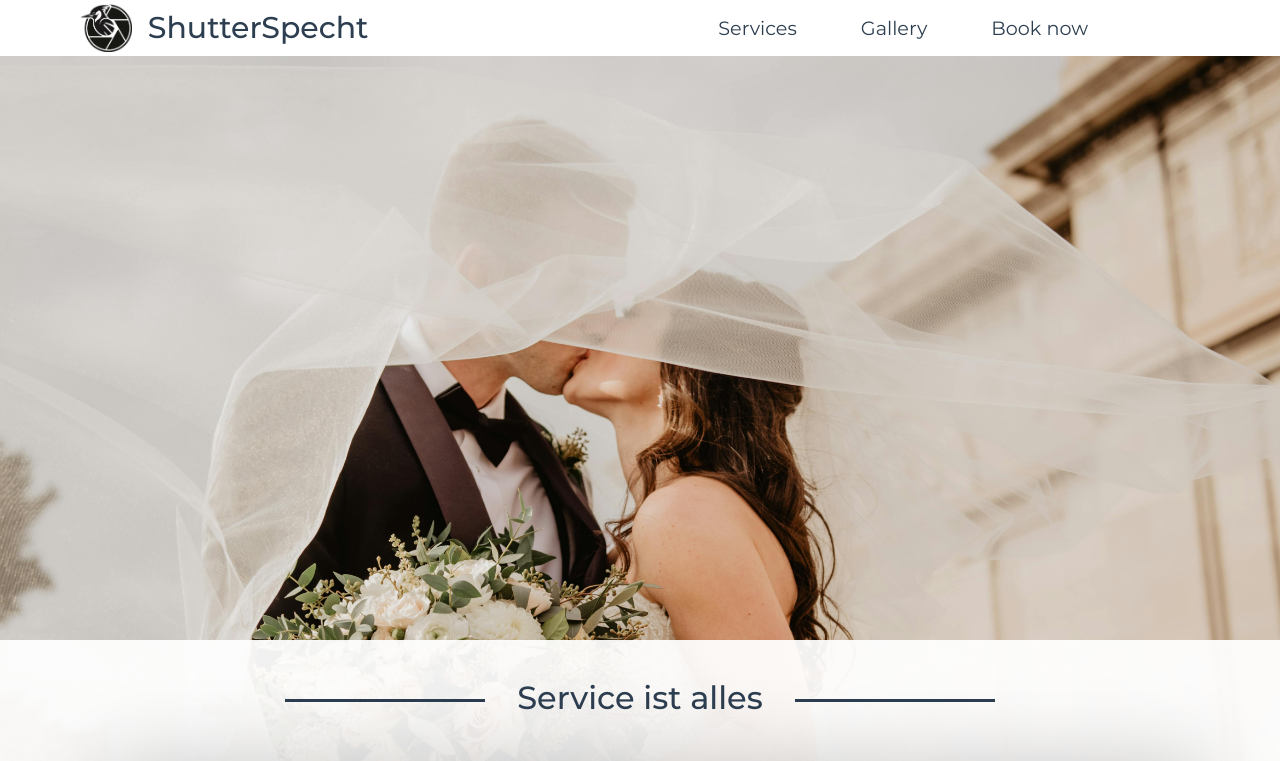
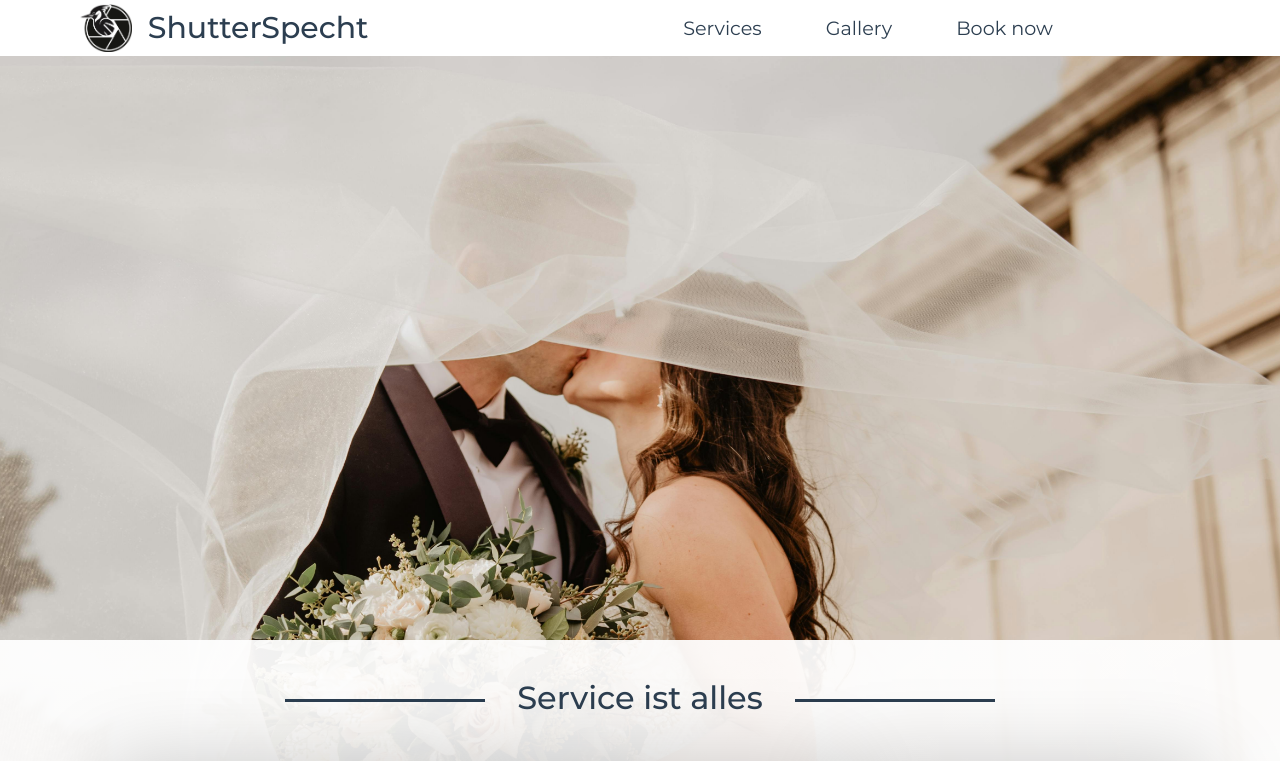
Before and after one commit to dkuehnl/shutter_specht, a Vue app in the folder frontend/: page / in a window 1280 px wide. Shown: the top 761 px of the page. Built offline with nearby package versions, Linux system fonts and the light colour scheme; a web font is replaced by a local one.

Commit message:
adding flex-control on expanded menu

```diff
--- a/frontend/src/assets/main.css
+++ b/frontend/src/assets/main.css
@@ -69,7 +69,12 @@ html {
   display: flex;
   flex-direction: row;
   justify-content: space-between;
+}
 
+@media (min-width: 62rem) {
+  .header_nav {
+    flex: 1 0 auto;
+  }
 }
 
 .header_nav__ul {
```
